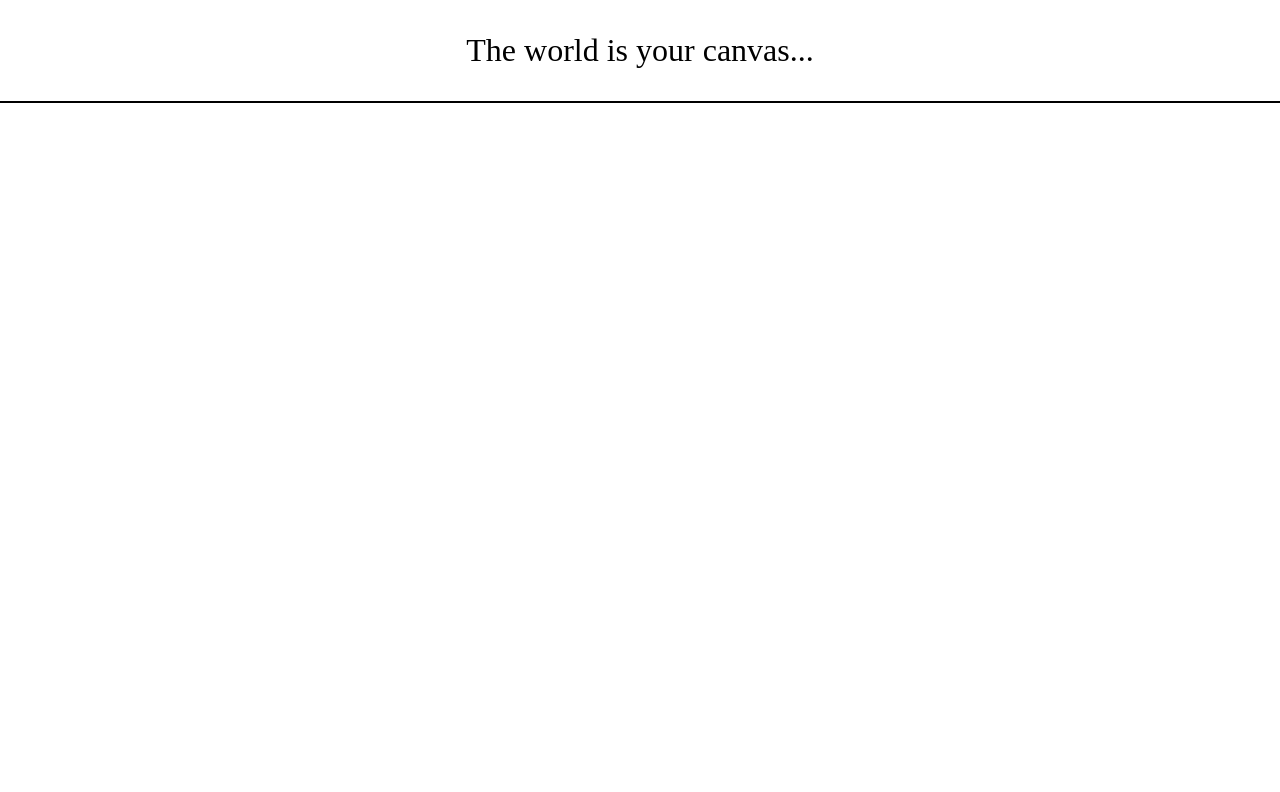
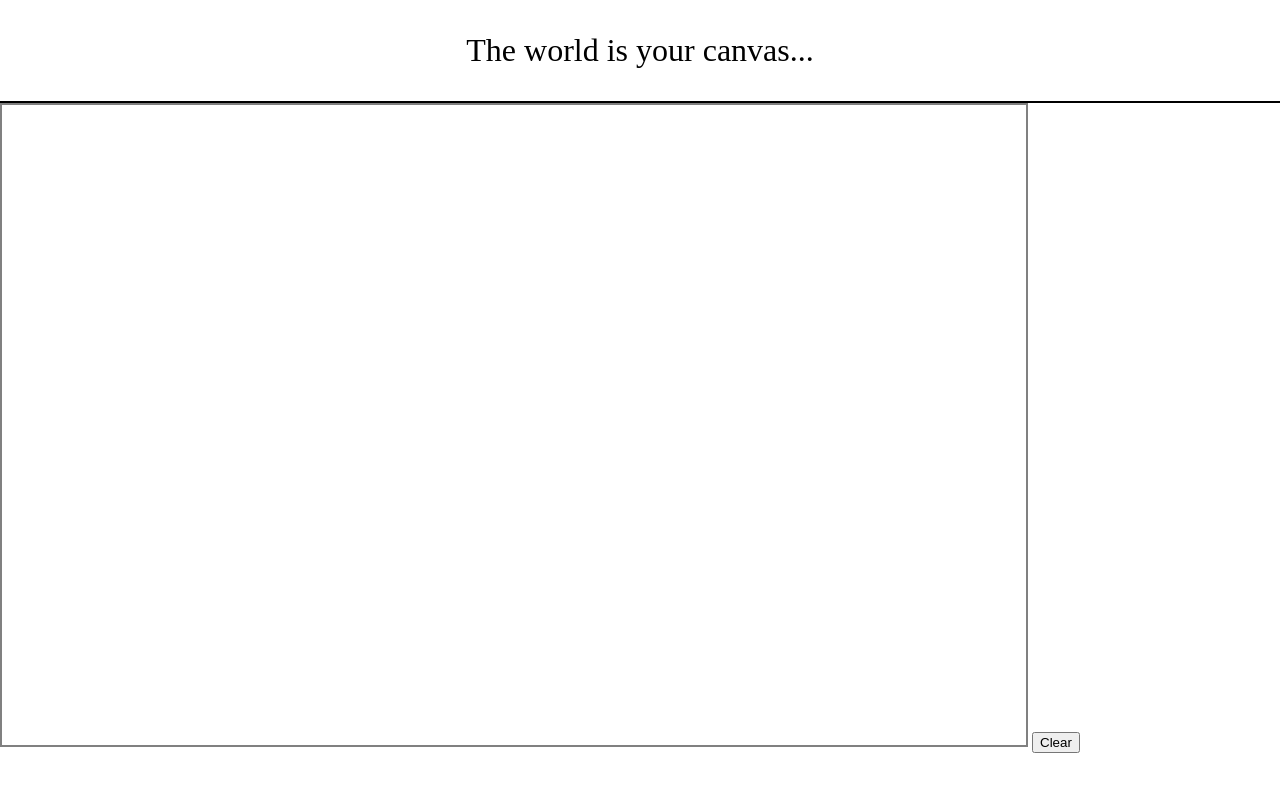
Before and after one commit to mwinser/FunWithCanvas, a plain HTML site: page index.html in a window 1280 px wide. Drawn offline with Linux system fonts and the light colour scheme.

Commit message:
Added clear button

```diff
--- a/index.html
+++ b/index.html
@@ -9,70 +9,10 @@
     <div class="title">The world is your canvas...</div>
 
 
-<canvas id="draw" width="800" height="800"></canvas>
-<script>
-    const canvas = document.querySelector("#draw");
-    const ctx = canvas.getContext('2d');
+<canvas id="draw" width="400" height="400"></canvas>
 
-    canvas.width= window.innerWidth;
-    canvas.height= window.innerHeight;
-    ctx.strokeStyle = '#BADA55';
-    ctx.lineJoin = 'round';
-    ctx.lineCap = 'round';
-    ctx.lineWidth = 20;
-    //ctx.globalCompositeOperation = 'multiply';
+<button class="clear">Clear</button>
 
-    let isDrawing = false;
-    let lastX = 0;
-    let lastY = 0;
-    let hue = 0;
-    let direction = true;
-
-    function draw(e) {
-        if(!isDrawing) return;
-        console.log(e);
-        ctx.strokeStyle = `hsl(${hue}, 100%, 50%`;
-        ctx.beginPath();
-        //start from
-        ctx.moveTo(lastX,lastY);
-        //go to
-        ctx.lineTo(e.offsetX, e.offsetY);
-        //actually make the line
-        ctx.stroke();
-        //reset lastX and last Y
-        [lastX, lastY] = [e.offsetX, e.offsetY];
-        //increment hue
-        hue++
-        if (hue>360){
-            hue = 0;
-        }
-        if (ctx.lineWidth >=80 || ctx.lineWidth<=1){
-            direction = !direction
-        }
-        if (direction){
-            ctx.lineWidth++
-        }else{
-            ctx.lineWidth--
-        }
-
-
-    }
-    canvas.addEventListener('mousedown', (e)=> {
-        isDrawing = true;
-        [lastX, lastY] = [e.offsetX, e.offsetY];
-    });
-
-
-    canvas.addEventListener('mousemove',draw)
-    canvas.addEventListener('mouseup', ()=> isDrawing = false);
-    canvas.addEventListener('mouseout', ()=> isDrawing = false);
-</script>
-
-<style>
-  html, body {
-    margin: 0;
-  }
-</style>
-
+<script src="index.js"></script>
 </body>
 </html>
--- /dev/null
+++ b/index.js
@@ -0,0 +1,64 @@
+
+const canvas = document.querySelector("#draw");
+    const ctx = canvas.getContext('2d');
+
+    canvas.width= window.innerWidth*.8;
+    canvas.height= window.innerHeight*.8;
+    ctx.strokeStyle = '#BADA55';
+    ctx.lineJoin = 'round';
+    ctx.lineCap = 'round';
+    ctx.lineWidth = 20;
+    //ctx.globalCompositeOperation = 'multiply';
+
+    let isDrawing = false;
+    let lastX = 0;
+    let lastY = 0;
+    let hue = 0;
+    let direction = true;
+
+    function draw(e) {
+        if(!isDrawing) return;
+        console.log(e);
+        ctx.strokeStyle = `hsl(${hue}, 100%, 50%`;
+        ctx.beginPath();
+        //start from
+        ctx.moveTo(lastX,lastY);
+        //go to
+        ctx.lineTo(e.offsetX, e.offsetY);
+        //actually make the line
+        ctx.stroke();
+        //reset lastX and last Y
+        [lastX, lastY] = [e.offsetX, e.offsetY];
+        //increment hue
+        hue++
+        if (hue>360){
+            hue = 0;
+        }
+        if (ctx.lineWidth >=80 || ctx.lineWidth<=1){
+            direction = !direction
+        }
+        if (direction){
+            ctx.lineWidth++
+        }else{
+            ctx.lineWidth--
+        }
+
+
+    }
+    canvas.addEventListener('mousedown', (e)=> {
+        isDrawing = true;
+        [lastX, lastY] = [e.offsetX, e.offsetY];
+    });
+
+
+    canvas.addEventListener('mousemove',draw)
+    canvas.addEventListener('mouseup', ()=> isDrawing = false);
+    canvas.addEventListener('mouseout', ()=> isDrawing = false);
+
+const clearButton = document.getElementsByClassName("clear")[0]
+
+function clearCanvas (){
+    ctx.clearRect(0,0,canvas.width, canvas.height)
+}
+
+clearButton.addEventListener('click', clearCanvas)
--- a/style.css
+++ b/style.css
@@ -1,3 +1,6 @@
+html, body {
+    margin: 0;
+  }
 .title {
     font-family: serif;
     font-size: 2em;
@@ -6,3 +9,6 @@
     place-content: center;
     border-bottom: 2px solid black;
 }
+#draw {
+    border: 2px solid gray;
+}
```
Also changed, not shown: 1 other file.
